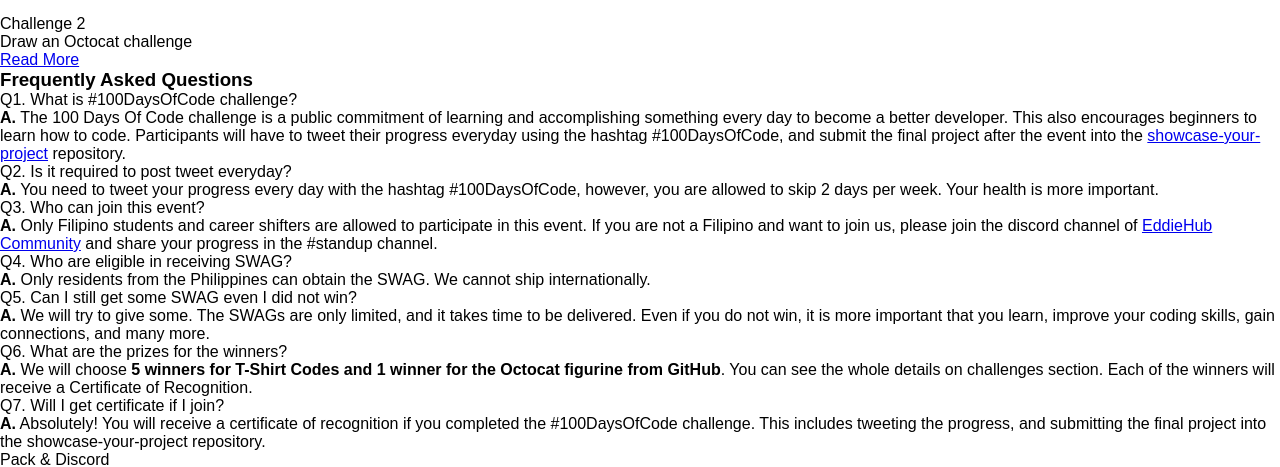
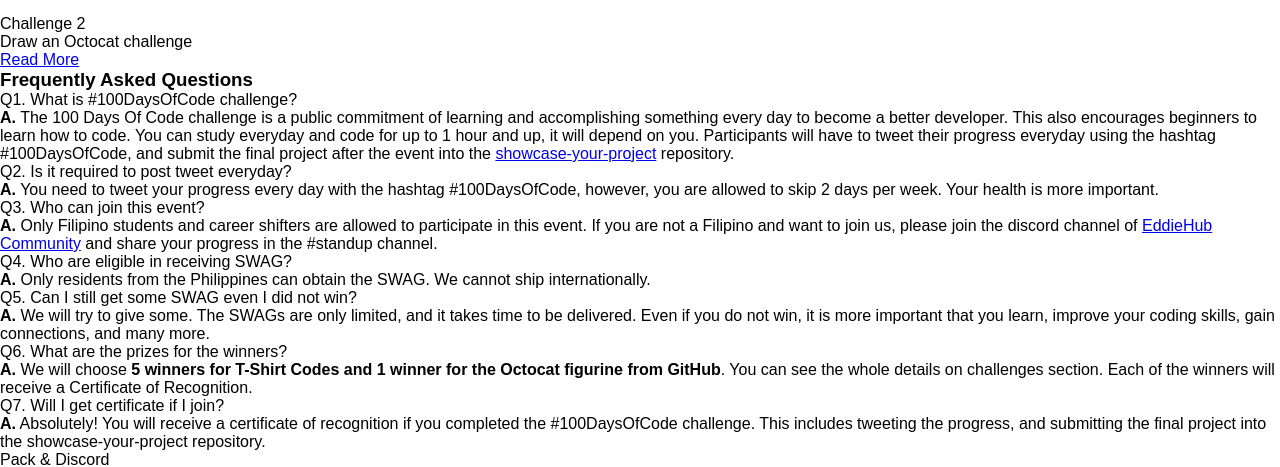
Before and after one commit to SurPathHub/events, a website: page index.html in a window 1280 px wide. Shown: the part 1991-2458 px from the top of the page. Drawn offline with nearby package versions, Linux system fonts and the light colour scheme; files that its build step writes are made by us from their sources; a web font is replaced by a local one.

Commit message:
docs: add more details on Q1

```diff
--- a/index.html
+++ b/index.html
@@ -136,7 +136,7 @@
   <h3 class="accordion-title">Frequently Asked Questions</h3>
 
   <p class="accordion">Q1. What is #100DaysOfCode challenge?</p>
-  <div class="panel"><strong>A.</strong> The 100 Days Of Code challenge is a public commitment of learning and accomplishing something every day to become a better developer. This also encourages beginners to learn how to code. Participants will have to tweet their progress everyday using the hashtag #100DaysOfCode, and submit the final project after the event into the <a class="repo-link" href="https://github.com/SurPathHub/showcase-your-project">showcase-your-project</a> repository.</div>
+  <div class="panel"><strong>A.</strong> The 100 Days Of Code challenge is a public commitment of learning and accomplishing something every day to become a better developer. This also encourages beginners to learn how to code. You can study everyday and code for up to 1 hour and up, it will depend on you. Participants will have to tweet their progress everyday using the hashtag #100DaysOfCode, and submit the final project after the event into the <a class="repo-link" href="https://github.com/SurPathHub/showcase-your-project">showcase-your-project</a> repository.</div>
 
   <p class="accordion">Q2. Is it required to post tweet everyday?</p>
   <div class="panel"><strong>A.</strong> You need to tweet your progress every day with the hashtag #100DaysOfCode, however, you are allowed to skip 2 days per week. Your health is more important.</a></div>
```
